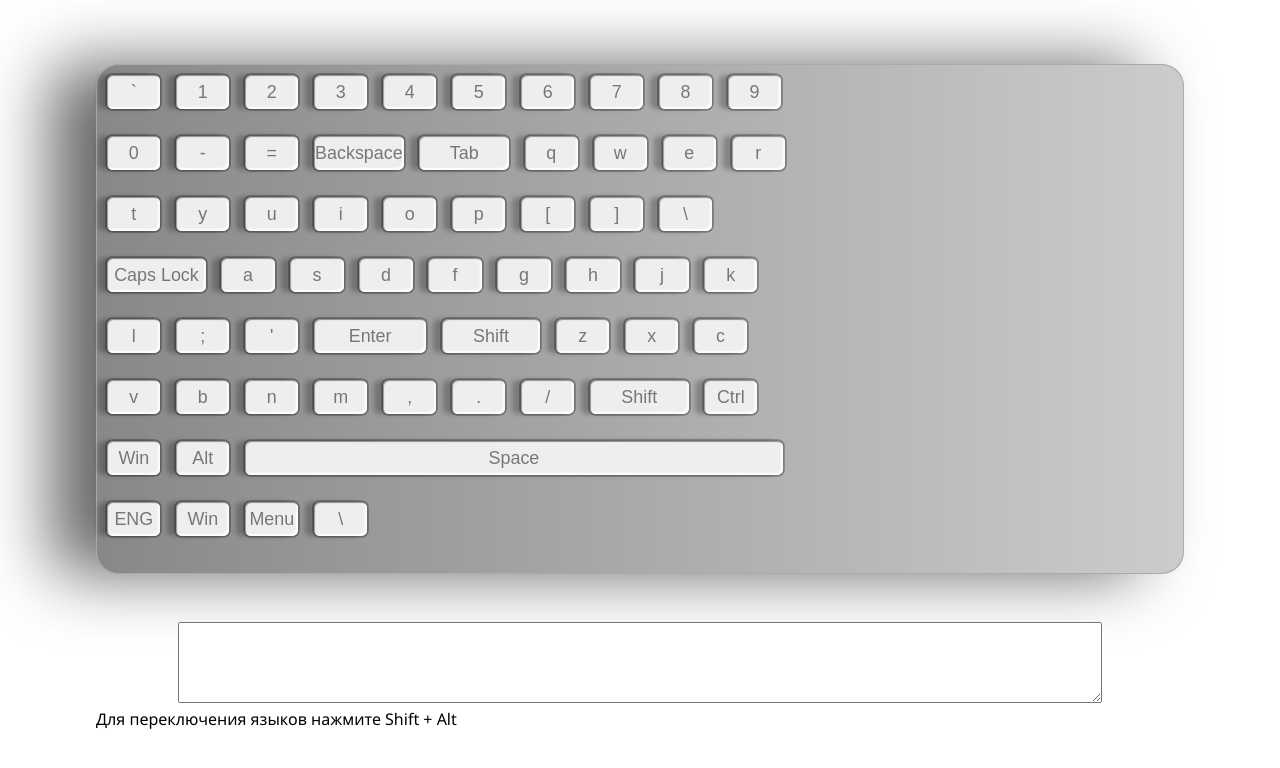
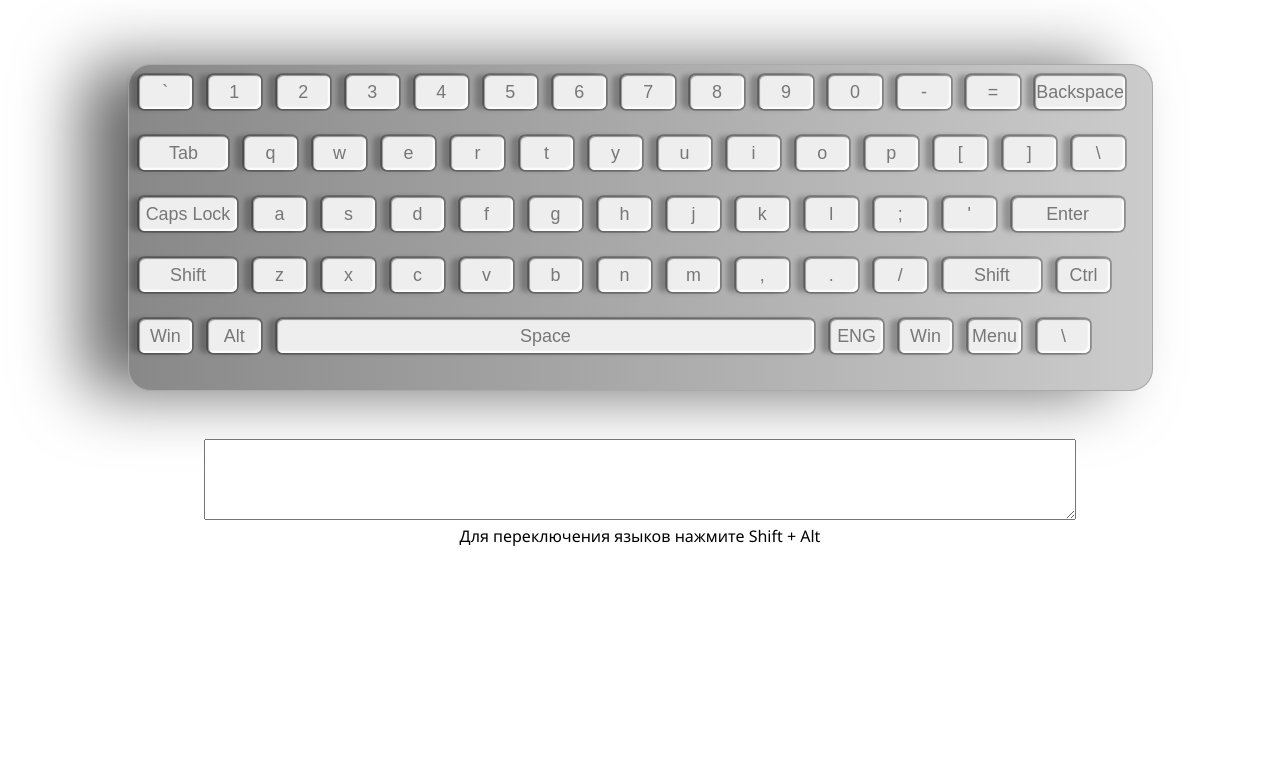
Before and after one commit to LyssenkoAlex/virtual_keyboard, a website with bundled scripts: page index.html in a window 1280 px wide. Built offline with nearby package versions, Linux system fonts and the light colour scheme.

Commit message:
fix: style change

```diff
--- a/sass/components/_keyboard.scss
+++ b/sass/components/_keyboard.scss
@@ -3,7 +3,7 @@
   border-radius: 0.5em;
   box-shadow: -1em 0 1.5em rgba(0, 0, 0, 0.6), 0 0 0 1px #aaa inset;
   display: grid;
-  grid-template-columns: 5fr 1fr 1fr;
+  grid-template-columns:  1fr;
   grid-gap: 0.375em 0.875em;
   font-size: 2.8em;
   padding: 0.25em;
--- a/sass/components/_textarea.scss
+++ b/sass/components/_textarea.scss
@@ -1,3 +1,6 @@
 .text_container {
   width: 85%;
 }
+.note {
+  text-align: center;
+}
--- a/sass/layout/_layout.scss
+++ b/sass/layout/_layout.scss
@@ -1,6 +1,6 @@
 .wrapper {
   margin: auto;
-  width: 85%;
+  width: 1025px;
   padding-top: 4em;
 }
 
--- a/src/script.js
+++ b/src/script.js
@@ -36,13 +36,12 @@ const drawTextArea = () => {
   div.append(textarea);
   el.append(div);
   let divNote = document.createElement('div');
+  divNote.classList.add('note')
   let spanDiv = document.createElement('span');
-  spanDiv.innerText = 'Для переключения языков нажмите Shift + Alt'
+  spanDiv.innerText = 'Для переключения языков нажмите Shift + Alt';
   divNote.append(spanDiv);
   el.append(divNote);
-
 };
-
 
 if (localStorage.getItem('LANGUAGE') === null) {
   init(LANGUAGE.ENG);
@@ -71,10 +70,9 @@ document.addEventListener('keypress', (e) => {
     if (e.key === 'Enter') {
       area.innerHTML = area.innerHTML + '\n';
     } else {
-      if(LANGUAGE.SELECTED === LANGUAGE.ENG) {
-      area.innerHTML = area.innerHTML + e.key;
-        }
-      else {
+      if (LANGUAGE.SELECTED === LANGUAGE.ENG) {
+        area.innerHTML = area.innerHTML + e.key;
+      } else {
         let key = ALPHABET.find((x) => x.code === e.code);
         area.innerHTML = area.innerHTML + key.rus;
       }
```
Also changed, not shown: sass/style.css, 1 other file.
